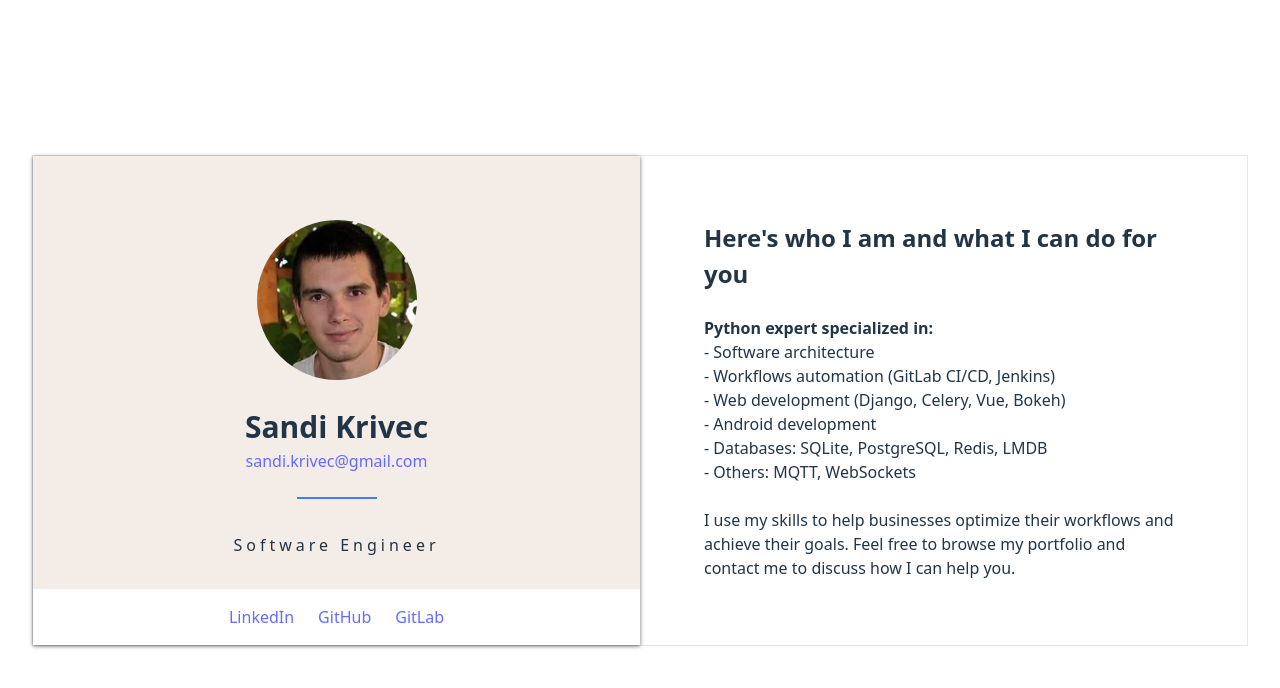
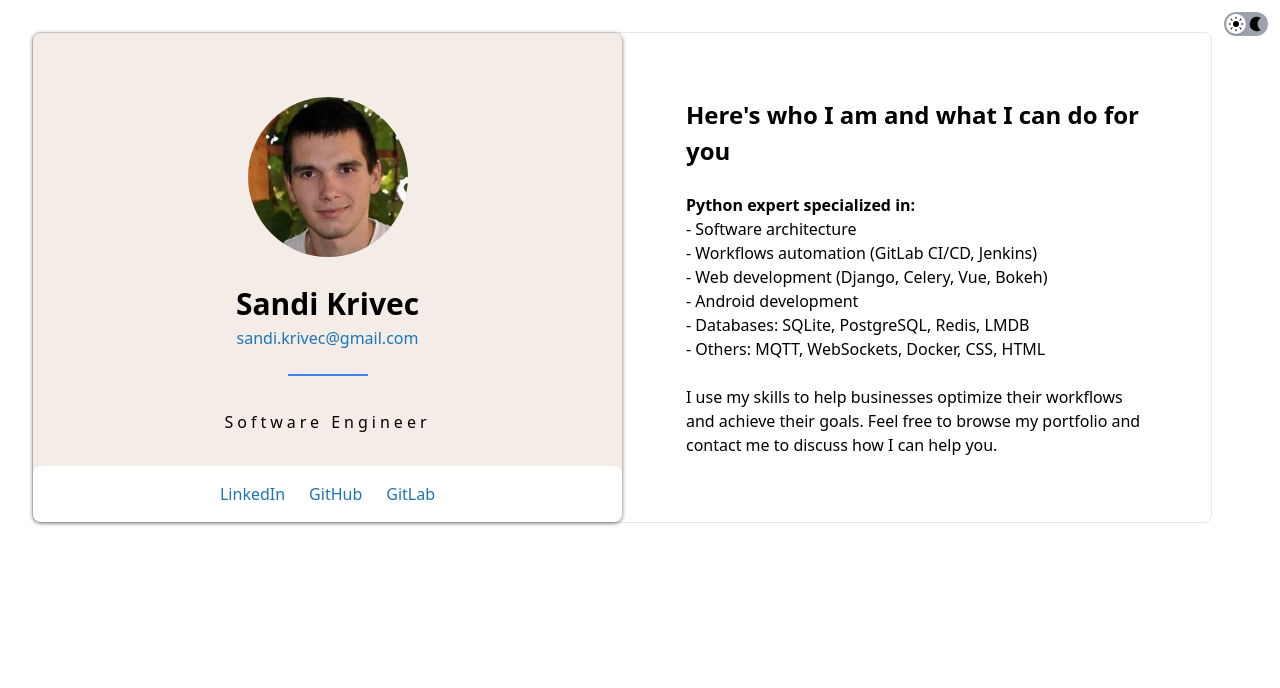
Before and after one commit to schnapi/mypage, a Vue app: page / in a window 1280 px wide. Shown: the top 688 px of the page. Built offline with nearby package versions, Linux system fonts and the light colour scheme; what tailwindcss-tables would draw is missing.

Commit message:
dark mode changes

```diff
--- a/index.html
+++ b/index.html
@@ -1,13 +1,58 @@
 <!doctype html>
 <html lang="en">
+
 <head>
   <meta charset="UTF-8" />
-    <link rel="icon" type="image/svg+xml" href="/vite.svg" />
+  <!-- <link rel="icon" type="image/svg+xml" href="/vite.svg" /> -->
   <meta name="viewport" content="width=device-width, initial-scale=1.0" />
-    <title>Vite + Vue + TS</title>
+  <title>About me</title>
 </head>
-  <body>
+<script>
+  function toggleDarkMode(theme) {
+    if (!theme) theme = document.documentElement.getAttribute('class') == "dark" ? "light" : "dark"
+    document.documentElement.setAttribute('class', theme);
+    localStorage.theme = theme
+    document.getElementById("toggle").checked = theme == "dark"
+  }
+
+  if (localStorage.theme == "dark" || (!localStorage.theme && window.matchMedia && window.matchMedia('(prefers-color-scheme: dark)').matches)) {
+    localStorage.theme = 'dark'
+  } else localStorage.theme = 'light'
+</script>
+
+<body onload="toggleDarkMode(localStorage.theme)">
+  <div class="text-right">
+    <div class="float-end m-3">
+      <input type="checkbox" class="peer sr-only opacity-0" id="toggle" onclick="toggleDarkMode()" />
+      <label for="toggle"
+        class="relative flex h-6 w-11 cursor-pointer items-center rounded-full bg-gray-400 px-0.5 outline-gray-400 transition-colors before:h-5 before:w-5 before:rounded-full before:bg-white before:shadow before:transition-transform before:duration-300 peer-checked:bg-green-500 peer-checked:before:translate-x-full peer-focus-visible:outline peer-focus-visible:outline-offset-2 peer-focus-visible:outline-gray-400 peer-checked:peer-focus-visible:outline-green-500"
+        for="toggle ">
+        <span class="sr-only">Enable</span>
+        <svg id="lighModeIcon" class="absolute left-[-3px]" transform="scale(0.5)" width="30" height="30"
+          id="light-icon">
+          <circle cx="15" cy="15" r="6" fill="currentColor" />
+          <line id="ray" stroke="currentColor" stroke-width="2" stroke-linecap="round" x1="15" y1="1" x2="15" y2="4">
+          </line>
+          <use href="#ray" transform="rotate(45 15 15)" />
+          <use href="#ray" transform="rotate(90 15 15)" />
+          <use href="#ray" transform="rotate(135 15 15)" />
+          <use href="#ray" transform="rotate(180 15 15)" />
+          <use href="#ray" transform="rotate(225 15 15)" />
+          <use href="#ray" transform="rotate(270 15 15)" />
+          <use href="#ray" transform="rotate(315 15 15)" />
+        </svg>
+        <svg id="darkModeIcon" class="absolute right-[-3px]" transform="scale(0.6)" width="30" height="30"
+          id="dark-icon">
+          <path fill="currentColor" d="
+                  M 23, 5
+                  A 12 12 0 1 0 23, 25
+                  A 12 12 0 0 1 23, 5" />
+        </svg>
+      </label>
+    </div>
+  </div>
   <div id="app"></div>
   <script type="module" src="/src/main.ts"></script>
 </body>
+
 </html>
--- a/src/App.vue
+++ b/src/App.vue
@@ -1,12 +1,14 @@
 <script setup lang="ts">
 // import HelloWorld from './components/HelloWorld.vue'
+// import { sunIcon } from './icons'
 </script>
 
 <template>
   <!-- ABOUT ME -->
   <div class="text-left font-sans">
-    <div class="grid grid-cols-1 md:grid-cols-2 gap-0 border">
-      <div class="col-span-1 text-center text-nowrap relative bg-[#f4ece6] dark:bg-slate-800"
+    <div class="grid grid-cols-1 md:grid-cols-2 gap-0 border rounded-lg">
+      <div
+        class="col-span-1 text-center text-nowrap relative bg-[#f4ece6] dark:bg-slate-800 text-black dark:text-white rounded-lg"
         style="box-shadow: 0 1px 4px rgba(0, 0, 0, .6);">
         <div class="p-16">
           <img src="./assets/sandikrivec.webp" class="w-40 h-40 object-cover rounded-full m-auto" fetchpriority="high">
@@ -20,7 +22,7 @@
           <p class="" style="letter-spacing:0.25em">Software Engineer</p>
           <br>
         </div>
-        <div class="bg-white w-[100%] absolute bottom-0">
+        <div class="bg-white w-[100%] absolute bottom-0 rounded-lg">
           <div class="py-4">
             <a class="px-3" href="https://linkedin.com/in/sandi-krivec-28428b65" target="_blank">LinkedIn</a>
             <a class="px-3" href="https://github.com/schnapi" target="_blank">GitHub</a>
@@ -38,7 +40,7 @@
           <li>- Web development (Django, Celery, Vue, Bokeh)</li>
           <li>- Android development</li>
           <li>- Databases: SQLite, PostgreSQL, Redis, LMDB</li>
-          <li>- Others: MQTT, WebSockets</li>
+          <li>- Others: MQTT, WebSockets, Docker, CSS, HTML</li>
         </ul>
         <br>
         I use my skills to help businesses optimize their workflows and achieve their goals. Feel free to browse
--- /dev/null
+++ b/src/icons.ts
@@ -0,0 +1,22 @@
+export let sunIcon = `<svg width="30" height="30">
+  <circle cx="15" cy="15" r="6" fill="currentColor" />
+
+  <line
+    id="ray"
+    stroke="currentColor"
+    stroke-width="2"
+    stroke-linecap="round"
+    x1="15"
+    y1="1"
+    x2="15"
+    y2="4"
+  ></line>
+
+  <use href="#ray" transform="rotate(45 15 15)" />
+  <use href="#ray" transform="rotate(90 15 15)" />
+  <use href="#ray" transform="rotate(135 15 15)" />
+  <use href="#ray" transform="rotate(180 15 15)" />
+  <use href="#ray" transform="rotate(225 15 15)" />
+  <use href="#ray" transform="rotate(270 15 15)" />
+  <use href="#ray" transform="rotate(315 15 15)" />
+</svg>`
--- a/src/style.css
+++ b/src/style.css
@@ -35,8 +35,21 @@ h6 {
   font-size: 16px
 }
 
-a {
-  @apply text-blue-600 underline;
+:root {
+  --font-color: #000;
+  --link-color: #1C75B9;
+  --link-white-color: #fff;
+  --bg-color: white;
+  --btn-bg-color: #f9f9f9;
+}
+
+[class="dark"] {
+  --font-color: rgba(255, 255, 255, 0.87);
+  --link-color: #0a86da;
+  --link-color-hover: #535bf2;
+  --link-white-color: #c1bfbd;
+  --bg-color: #242424;
+  --btn-bg-color: #1a1a1a;
 }
 
 :root {
@@ -45,8 +58,8 @@ a {
   font-weight: 400;
 
   color-scheme: light dark;
-  color: rgba(255, 255, 255, 0.87);
-  background-color: #242424;
+  color: var(--font-color);
+  background-color: var(--bg-color);
 
   font-synthesis: none;
   text-rendering: optimizeLegibility;
@@ -56,20 +69,13 @@ a {
 
 a {
   font-weight: 500;
-  color: #646cff;
+  color: var(--link-color);
   text-decoration: inherit;
 }
 
 a:hover {
-  color: #535bf2;
-}
-
-body {
-  margin: 0;
-  display: flex;
-  place-items: center;
-  min-width: 320px;
-  min-height: 100vh;
+  color: var(--link-color-hover);
+  text-decoration: underline;
 }
 
 h1 {
@@ -84,7 +90,7 @@ button {
   font-size: 1em;
   font-weight: 500;
   font-family: inherit;
-  background-color: #1a1a1a;
+  background-color: var(--btn-bg-color);
   cursor: pointer;
   transition: border-color 0.25s;
 }
@@ -108,18 +114,3 @@ button:focus-visible {
   padding: 2rem;
   text-align: center;
 }
-
-@media (prefers-color-scheme: light) {
-  :root {
-    color: #213547;
-    background-color: #ffffff;
-  }
-
-  a:hover {
-    color: #747bff;
-  }
-
-  button {
-    background-color: #f9f9f9;
-  }
-}
--- a/tailwind.config.js
+++ b/tailwind.config.js
@@ -4,6 +4,7 @@ export default {
     "./index.html",
     "./src/**/*.{js,ts,jsx,tsx,vue}",
   ],
+  darkMode: "selector", // add this line
   theme: {
     extend: {},
   },
--- a/vite.config.ts
+++ b/vite.config.ts
@@ -3,11 +3,12 @@ import vue from '@vitejs/plugin-vue'
 import tailwindcss from "tailwindcss";
 
 const ASSET_URL = '';
+// let base = `${ASSET_URL}/dist/`
+let base = `${ASSET_URL}/mypage/dist/`
 
 // https://vite.dev/config/
 export default defineConfig({
-  // base: `${ASSET_URL}/dist/`,
-  base: `${ASSET_URL}/mypage/dist/`,
+  base: base,
   plugins: [vue()],
   css: {
     postcss: {
```
Also changed, not shown: 4 other files (tests, documents, lock files or other folders). Lines whose indentation alone changed are shown as unchanged.
